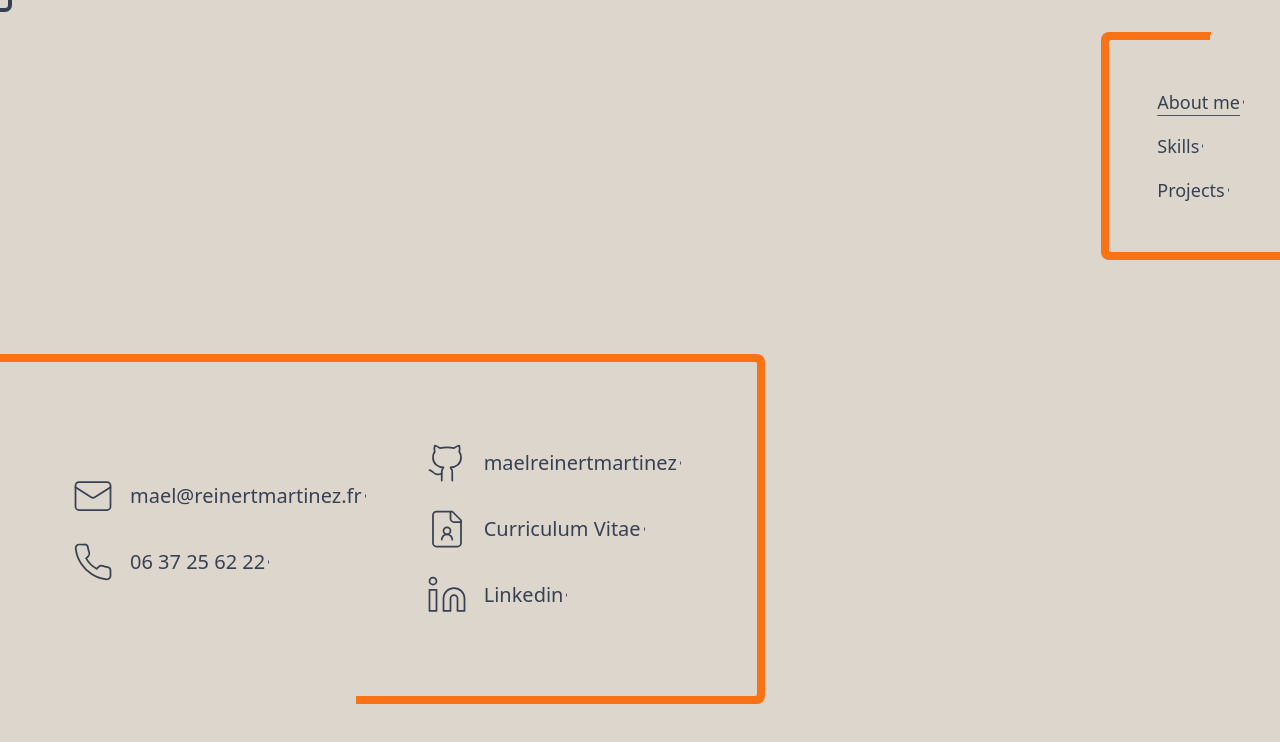
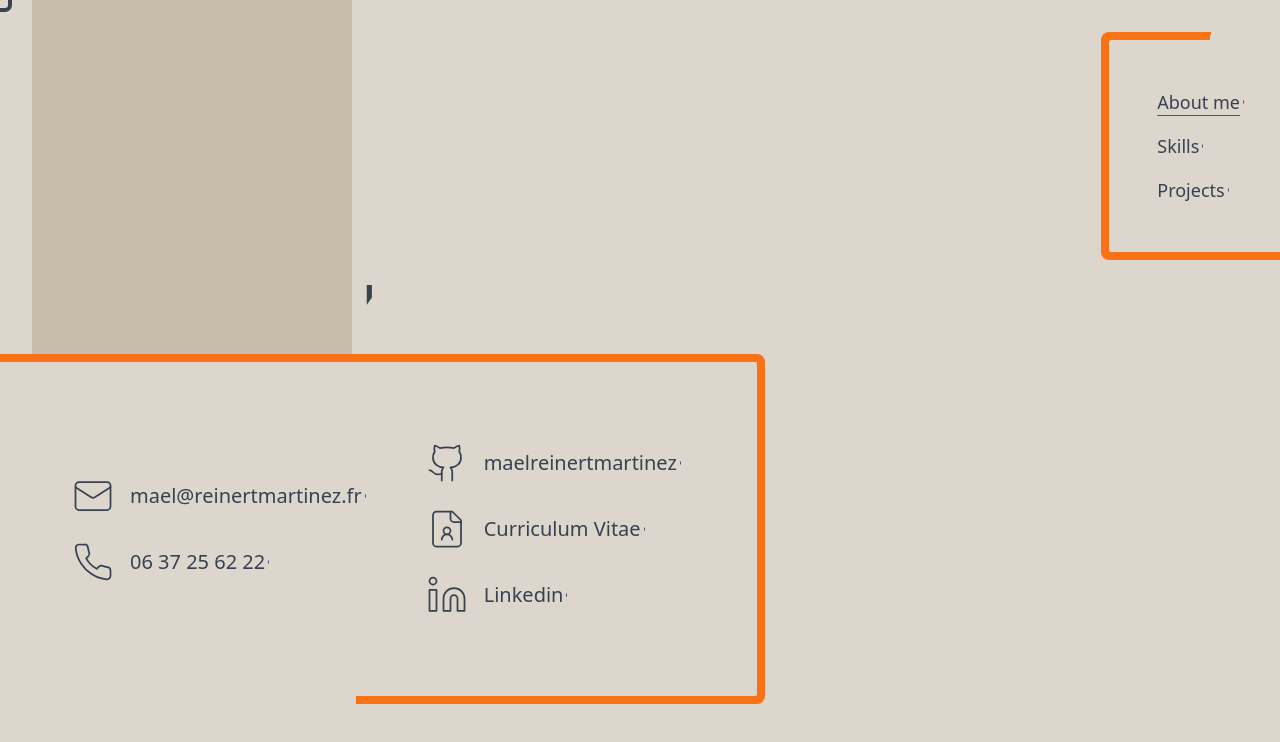
Before and after one commit to maelreinertmartinez/portfolio, a Vue app: page / in a window 1280 px wide. Both pictures are taken after a click on the button "LAUNCH". Shown: the top 742 px of the page. Built offline with nearby package versions, Linux system fonts and the light colour scheme.

Commit message:
Enhances main information component with animations
Refactors layout to use relative positioning and scoped styles
Adds "descente" and "typing" animations for smoother transitions
Reintroduces MainInformations component into the home view
Extends Tailwind spacing utilities with a new custom value

```diff
--- a/src/components/MainInformations.vue
+++ b/src/components/MainInformations.vue
@@ -1,6 +1,44 @@
 <template>
-  <div class="fixed left-8 w-80 h-96 bg-timberwolf-300"></div>
-  <h1 class="fixed top-4 left-96 w-min text-9xl font-extrabold text-gray-700">
-    Maël REINERT MARTINEZ
-  </h1>
+  <div class="main-informations left-8">
+    <div class="w-80 h-96 bg-timberwolf-300"></div>
+    <h1 class="absolute top-2 w-min text-9xl font-extrabold text-gray-700">
+      Maël REINERT MARTINEZ
+    </h1>
+  </div>
 </template>
+
+<style scoped>
+.main-informations {
+  position: relative;
+  width: fit-content;
+  top: -24rem;
+  animation: descente 1.5s forwards;
+}
+
+.main-informations h1 {
+  z-index: -1;
+  left: -101%;
+  clip-path: inset(0 0 0 calc(101% - 1rem));
+  animation: typing 2s forwards 1.5s;
+}
+
+@keyframes descente {
+  0% {
+    top: -24rem;
+  }
+  100% {
+    top: 0;
+  }
+}
+
+@keyframes typing {
+  0% {
+    left: -101%;
+    clip-path: inset(0 0 0 calc(101% - 1rem));
+  }
+  100% {
+    left: 21rem;
+    clip-path: inset(0 0 0 -1rem);
+  }
+}
+</style>
--- a/src/views/HomeView.vue
+++ b/src/views/HomeView.vue
@@ -1,11 +1,11 @@
 <script setup lang="ts">
 import InformationsMenu from '@/components/InformationsMenu.vue'
-// import MainInformations from '@/components/MainInformations.vue'
+import MainInformations from '@/components/MainInformations.vue'
 </script>
 
 <template>
   <div>
-    <!-- <MainInformations /> -->
+    <MainInformations />
     <InformationsMenu class="absolute bottom-24 -left-4" />
     <!--<div class="paragraph text-gray-700">
       Lorem ipsum dolor sit amet, consectetur adipiscing elit. In finibus nec dolor vitae convallis.
--- a/tailwind.config.js
+++ b/tailwind.config.js
@@ -3,6 +3,9 @@ export default {
   content: ['./index.html', './src/**/*.{vue,js,ts,jsx,tsx}'],
   theme: {
     extend: {
+      spacing: {
+        88: '22rem',
+      },
       colors: {
         timberwolf: {
           50: '#f8f6f4',
```
